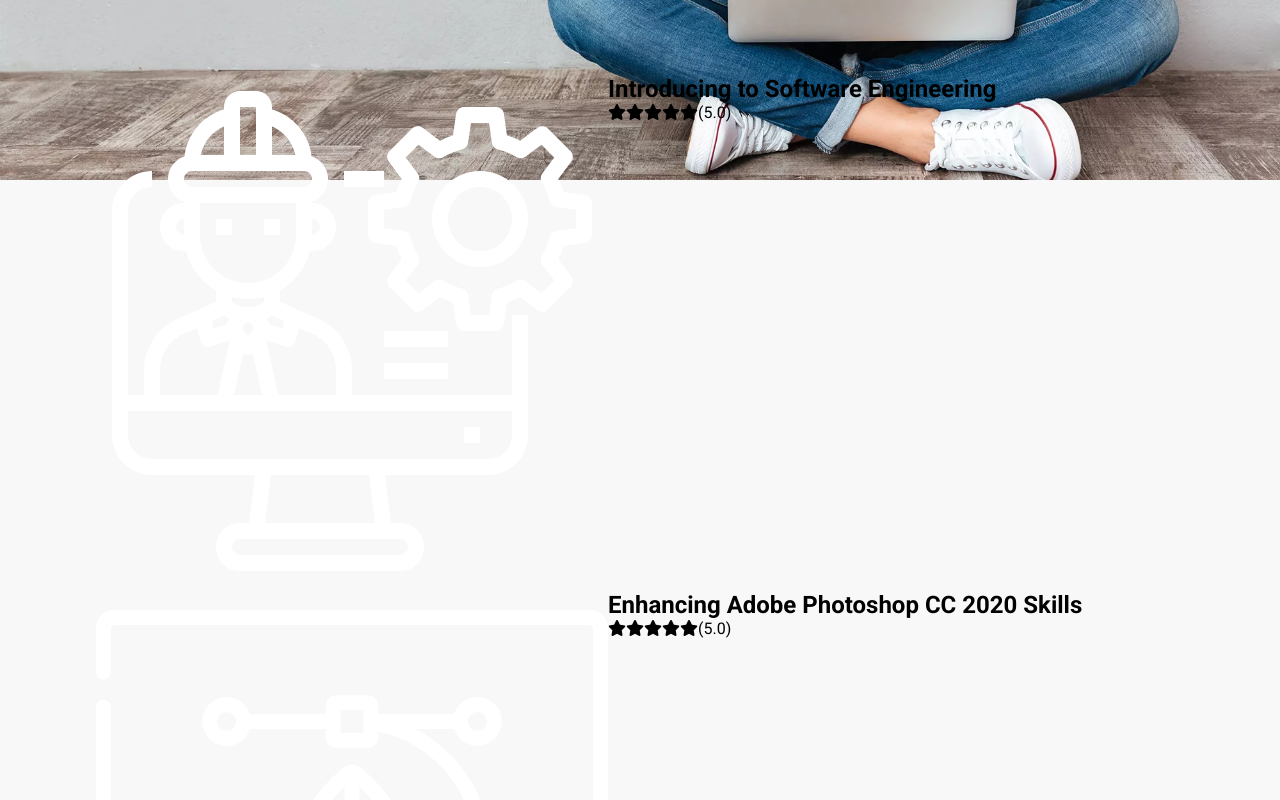
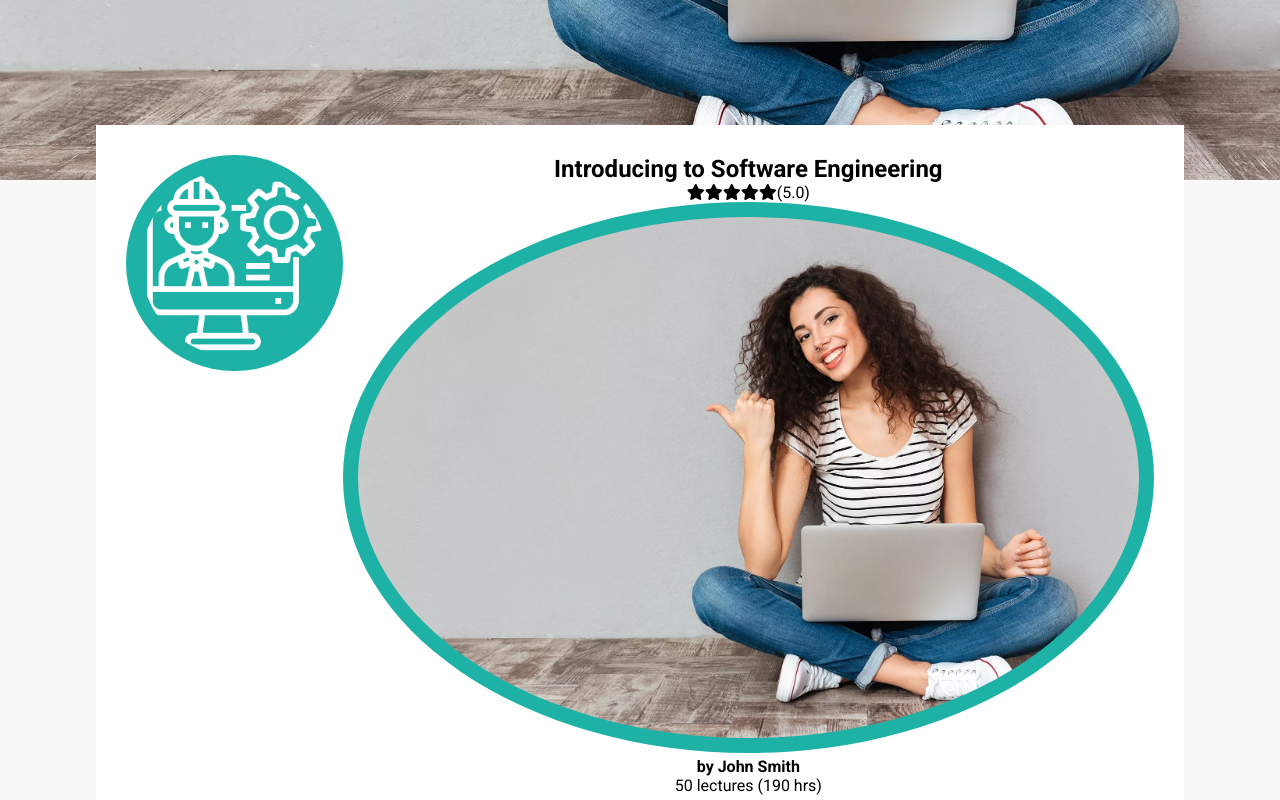
Before and after one commit to busari-mcode/educational-website, a React (Create React App) app: page /courses in a window 1280 px wide. Shown: the part 620-1420 px from the top of the page. Built offline with nearby package versions, Linux system fonts and the light colour scheme.

Commit message:
new changes

```diff
--- a/public/index.html
+++ b/public/index.html
@@ -52,6 +52,6 @@
 
     <!-- (D) Absolute and Relative positioning.... The parent div should be relative while children should be absolute -->
 
-    <!-- continue from 49:00 -->
+    <!-- continue from 52:00 -->
   </body>
 </html>
--- a/src/components/allcourses/CoursesCard.jsx
+++ b/src/components/allcourses/CoursesCard.jsx
@@ -1,4 +1,5 @@
 import React from 'react'
+import './courses.css'
 import { coursesCard } from '../../dummydata'
 
 const CoursesCard = () => {
@@ -26,7 +27,19 @@ const CoursesCard = () => {
                                     <label htmlFor="">(5.0)</label>
                                 </div>
                                 <div className="details">
-
+                                    {val.courTeacher.map((details)=> (
+                                        <>
+                                        <div className="box">
+                                            <div className="dimg">
+                                                <img src={details.dcover} alt="" />
+                                            </div>
+                                            <div className="para">
+                                                <h4>{details.name}</h4>
+                                            </div>
+                                        </div>
+                                        <span>{details.totalTime}</span>
+                                        </>
+                                    ))}
                                 </div>
                             </div>
                         </div>
--- /dev/null
+++ b/src/components/allcourses/courses.css
@@ -0,0 +1,20 @@
+.coursesCard {
+    padding: 50px 0;
+}
+.coursesCard .items {
+    background-color: #fff;
+    padding: 30px;
+    text-align: center;
+}
+.coursesCard img {
+    width: 80px;
+    height: 80px;
+    border-radius: 50%;
+    background-color: #1eb2a6;
+    padding: 15px;
+}
+.coursesCard img {
+    width: 100%;
+    height: 100%;
+    object-fit: cover;
+}
```
Also changed, not shown: src/components/allcourses/course.css (deleted).
